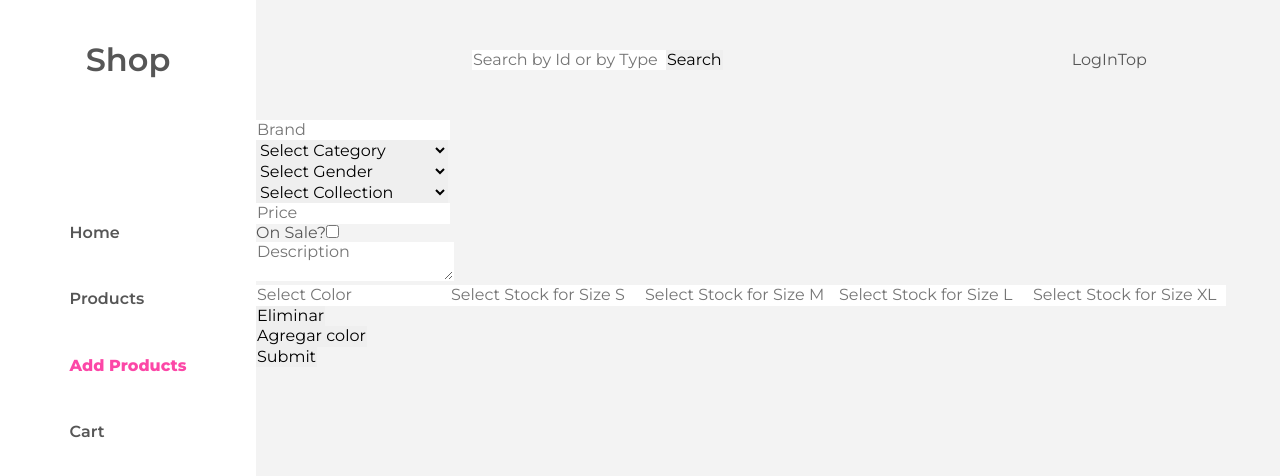
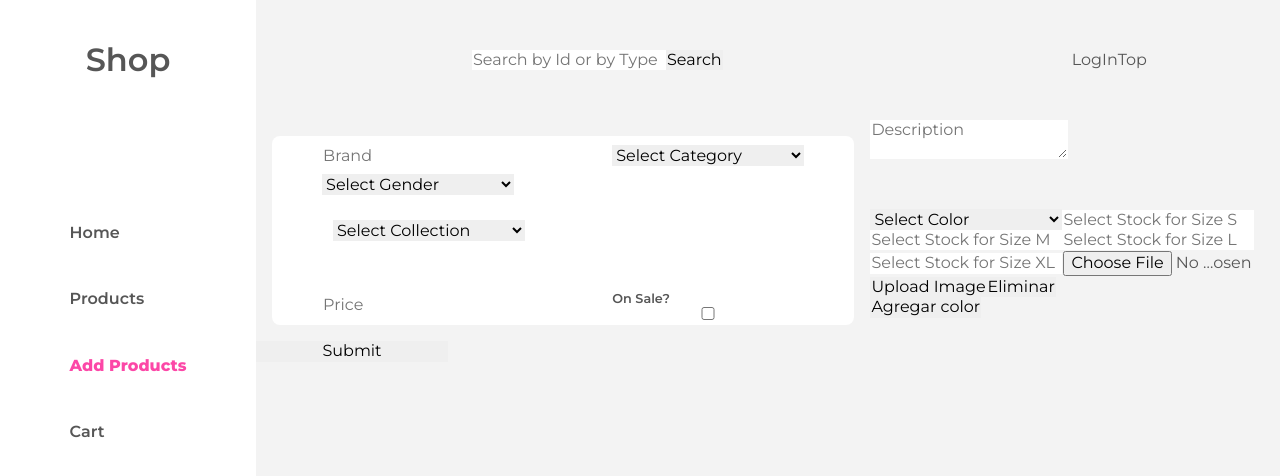
Before and after one commit to Thyroi/Frontend, a React (Create React App) app in the folder client/: page /AddNewProduct in a window 1280 px wide. Shown: the top 476 px of the page. Built offline with nearby package versions, Linux system fonts and the light colour scheme.

Commit message:
Firebase on
falta el create con el dispatch.

```diff
--- a/client/package.json
+++ b/client/package.json
@@ -3,11 +3,12 @@
   "version": "0.1.0",
   "private": true,
   "dependencies": {
-    "@hookform/resolvers":"^1.3.4",
+    "@hookform/resolvers": "^1.3.4",
     "@testing-library/jest-dom": "^5.16.3",
     "@testing-library/react": "^12.1.4",
     "@testing-library/user-event": "^13.5.0",
     "axios": "^0.26.1",
+    "firebase": "^9.6.10",
     "react": "^17.0.2",
     "react-dom": "^17.0.2",
     "react-hook-form": "^6.15.1",
@@ -18,6 +19,7 @@
     "redux-devtools-extension": "^2.13.9",
     "redux-thunk": "^2.4.1",
     "sass": "^1.49.10",
+    "uuid": "^8.3.2",
     "web-vitals": "^2.1.4"
   },
   "scripts": {
--- /dev/null
+++ b/client/src/Assets/firebase.js
@@ -0,0 +1,15 @@
+import { initializeApp } from "firebase/app";
+import { getStorage } from "firebase/storage";
+
+const firebaseConfig = {
+  apiKey: "AIzaSyBYz45AQoyd9D49Er_XXzS5qGRs2-nn3Ug",
+  authDomain: "pfhenry-70268.firebaseapp.com",
+  projectId: "pfhenry-70268",
+  storageBucket: "pfhenry-70268.appspot.com",
+  messagingSenderId: "139071617946",
+  appId: "1:139071617946:web:4c15c0b8cb03652219d823",
+};
+
+// Initialize Firebase
+const app = initializeApp(firebaseConfig);
+export const storage = getStorage(app);
--- a/client/src/components/AddNewProduct/AddNewProduct.jsx
+++ b/client/src/components/AddNewProduct/AddNewProduct.jsx
@@ -1,12 +1,23 @@
-import React from "react";
+import React, { useEffect, useState } from "react";
 import { useForm, useFieldArray, Controller } from "react-hook-form";
 import styles from './AddNewProduct.module.css'
+import {
+  ref,
+  uploadBytes,
+  getDownloadURL,
+} from "firebase/storage";
+import { storage } from "../../Assets/firebase";
+import { v4 } from "uuid";
 
 
 export default function Trying() {
-	const { register, control, handleSubmit, reset, errors } = useForm({
+
+  const [imageUpload, setImageUpload] = useState(null);
+  const [imageUrls, setImageUrls] = useState([]);
+
+	const { register, control, handleSubmit, formState: { errors } } = useForm({
     defaultValues: {
-    	validations: [{ color: "Blanco", Stock: {L: 'a ver', M: 'a ver'} }]
+    	validations: [{ color: "Blanco", Stock: {L: 'a ver', M: 'a ver'}}]
     }
 });
   	const { fields, append, remove } = useFieldArray(
@@ -15,25 +26,44 @@ export default function Trying() {
       name: "validations"
     }
   );
+  const onSubmit = (data) => {
+    console.log(data);
+  };
 
-  const onSubmit = (data) => console.log( data);
 
+  const uploadFile = () => {
+    if (imageUpload == null) return;
+    const imageRef = ref(storage, `images/${imageUpload.name + v4()}`);
+    uploadBytes(imageRef, imageUpload).then((snapshot) => {
+      getDownloadURL(snapshot.ref).then((url) => {
+        setImageUrls((prev) => [...prev, url]);
+      });
+    });
+  };
+
+
+
+
+  console.log(imageUrls)
   return (
-    <form onSubmit={handleSubmit(onSubmit)}>
-    	<div className={styles.valueInput}>
-        	<input type="text" name="brand" autoComplete='off' placeholder='Brand' ref={register({required: true})} />
+    <div className={styles.AddProductContainer}>
+    <form className={styles.form}onSubmit={handleSubmit(onSubmit)}>
+      <div className={styles.fields}>
+    	<div className={styles.brand}>
+        	<input type="text" name="brand" autoComplete='off' placeholder='Brand' ref={register({required: true, typeOf: 'number'})} />
             	{errors.brand && <span className={styles.error}>This field is required</span>}
     	</div>
-    	<div className={styles.valueInput}>
-			<select name="category" ref={register({required: true})}>
+    	<div className={styles.category}>
+			<select name="category" ref={register({required: true, })}>
 				<option value="">Select Category</option>
 				<option value="Pantalones">Pantalones</option>
 				<option value="Camisetas">Camisetas</option>
 				<option value="Zapatos">Zapatos</option>
 			</select>
-			{errors.category && <span className={styles.error}>This field is required</span>}
+      {errors.category?.type === "required" && "Your input is required"}
+
         </div>
-		<div className={styles.valueInput}>
+		<div className={styles.gender}>
 			<select name="gender" ref={register({required: true})}>
 				<option value="">Select Gender</option>
 				<option value="Mujer">Mujer</option>
@@ -42,7 +72,7 @@ export default function Trying() {
 			</select>
 			{errors.gender && <span className={styles.error}> This field is required</span>}
 		</div>
-		<div className={styles.valueInput}>
+		<div className={styles.collection}>
 			<select name='collection' ref={register({required: true})}>
 				<option value=''>Select Collection</option>
 				<option value='Verano'>Verano</option>
@@ -52,27 +82,29 @@ export default function Trying() {
 			</select>
 		{errors.collection && <span className={styles.error}>This field is required</span>}
 		</div>
-		<div className={styles.valueInput}>
+		<div className={styles.price}>
 			<input type="number" name="price"  autoComplete='off' placeholder='Price' ref={register({required: true})} />
 			{errors.price && <span className={styles.error}>This field is required</span>}
 		</div>
-		<div className={styles.valueInput}>
+		<div className={styles.offer}>
 			<label htmlFor="is_offer">On Sale?</label>
 			<input type="checkbox" name="is_offer" ref={register} />
 		</div>
+    </div>
 		<div>
-			<textarea name="description" placeholder='Description' ref={register({required: true})} />
+			<textarea name="textDescription" placeholder='Description' ref={register({required: true})} />
 		</div>
 
     <ul>
         {fields.map((item, index) => {
         return (
             <li key={item.id}>
-            	<input
-                name={`validations[${index}].color`}
-                // defaultValue={`${item.color}`}
-                ref={register()}
-                placeholder="Select Color"/>
+              <select ref={register()} name={`validations[${index}].color`}>
+                <option value=''> Select Color</option>
+                <option value={'Blanco'}>Blanco</option>
+                <option value={'Rojo'}>Rojo</option>
+                <option value={'Azul'}>Azul</option>
+              </select>
             <Controller
                 as={<input />}
                 name={`validations[${index}].Stock.S`}
@@ -101,9 +133,28 @@ export default function Trying() {
                 defaultValue=""
                 placeholder="Select Stock for Size XL"
               />
+              {/* <Controller
+              as={<input />}
+              name={`validations[${index}].SwatchImage`}
+              control={control}
+              defaultValue=""
+              onChange={(event) => {
+                setImageUpload(event.target.files[0]);
+              }}
+              type="file"/>
+               <button onClick={uploadFile}> Upload Image</button> */}
+                  <input
+                      type="file"
+                      name={`validations[${index}].ProductImages`}
+                      onChange={(event) => {
+                        setImageUpload(event.target.files[0]);
+                      }}
+                    />
+              <button onClick={uploadFile}> Upload Image</button>
               <button type="button" onClick={() => remove(index)}>
                 Eliminar
               </button>
+
             </li>
           );
         })}
@@ -123,5 +174,9 @@ export default function Trying() {
 
       <input type="submit" />
     </form>
+    {imageUrls.map((url) => {
+        return <img src={url} alt={url}/>;
+      })}
+    </div>
   );
 }
--- a/client/src/components/AddNewProduct/AddNewProduct.module.css
+++ b/client/src/components/AddNewProduct/AddNewProduct.module.css
@@ -1,5 +1,5 @@
 .AddProductContainer {
-	display: flex;
+	/* display: flex; */
 	min-width: 97%;
 	max-height: 100%;
 	overflow: hidden;
@@ -48,7 +48,7 @@ select {
 	flex-wrap: wrap;
 }
 
-.type {
+.category {
 	grid-row: 1;
 	grid-column: 2;
 	display: flex;
@@ -198,6 +198,11 @@ select {
 	margin: 1rem 1rem;
 }
 
-.errorsMessage {
+.error {
 	color: red;
 }
+
+ul {
+	list-style-type: none;
+	padding: 0;
+}
```
Also changed, not shown: 1 other file (tests, documents, lock files or other folders). Lines whose indentation alone changed are shown as unchanged.
